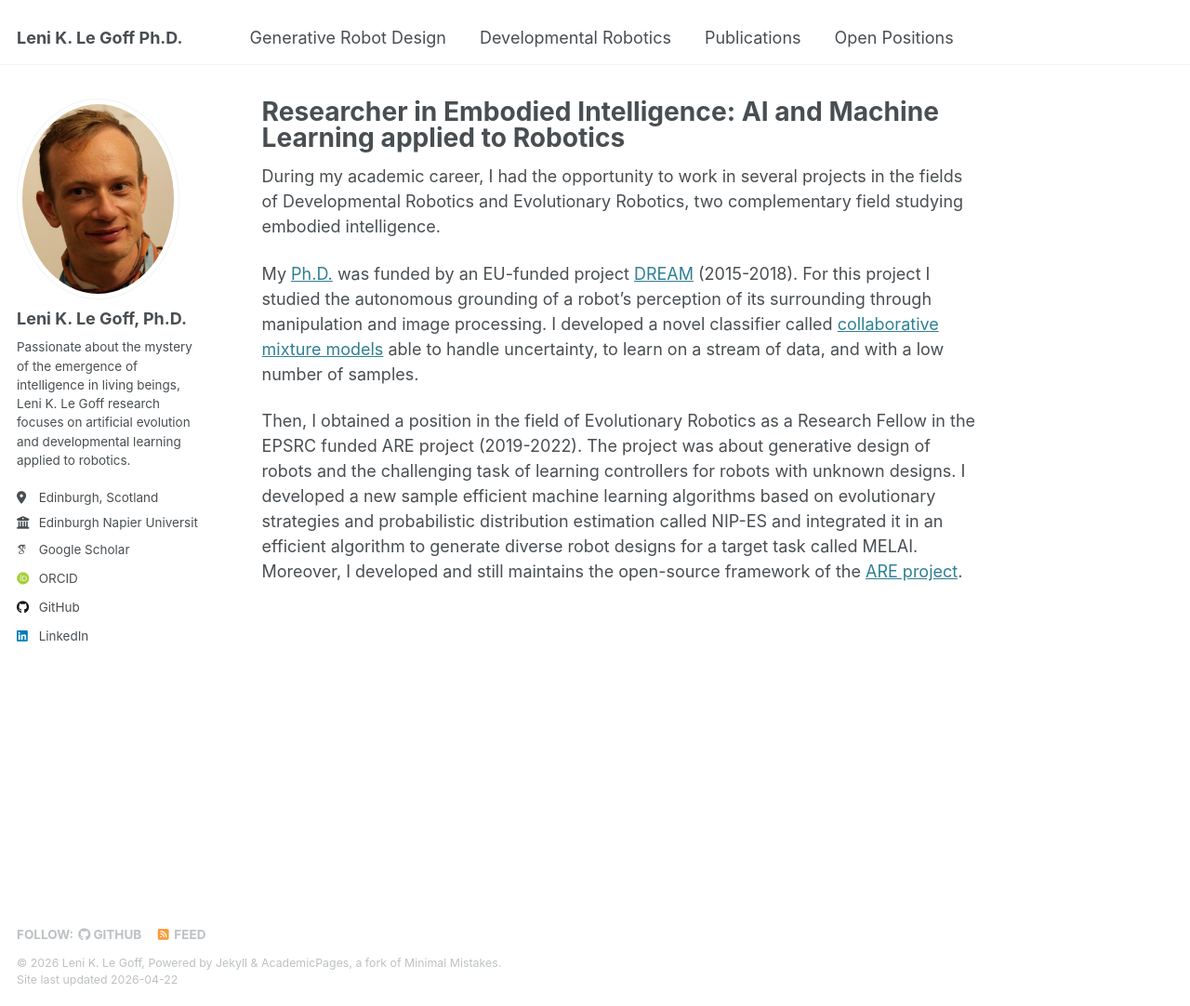
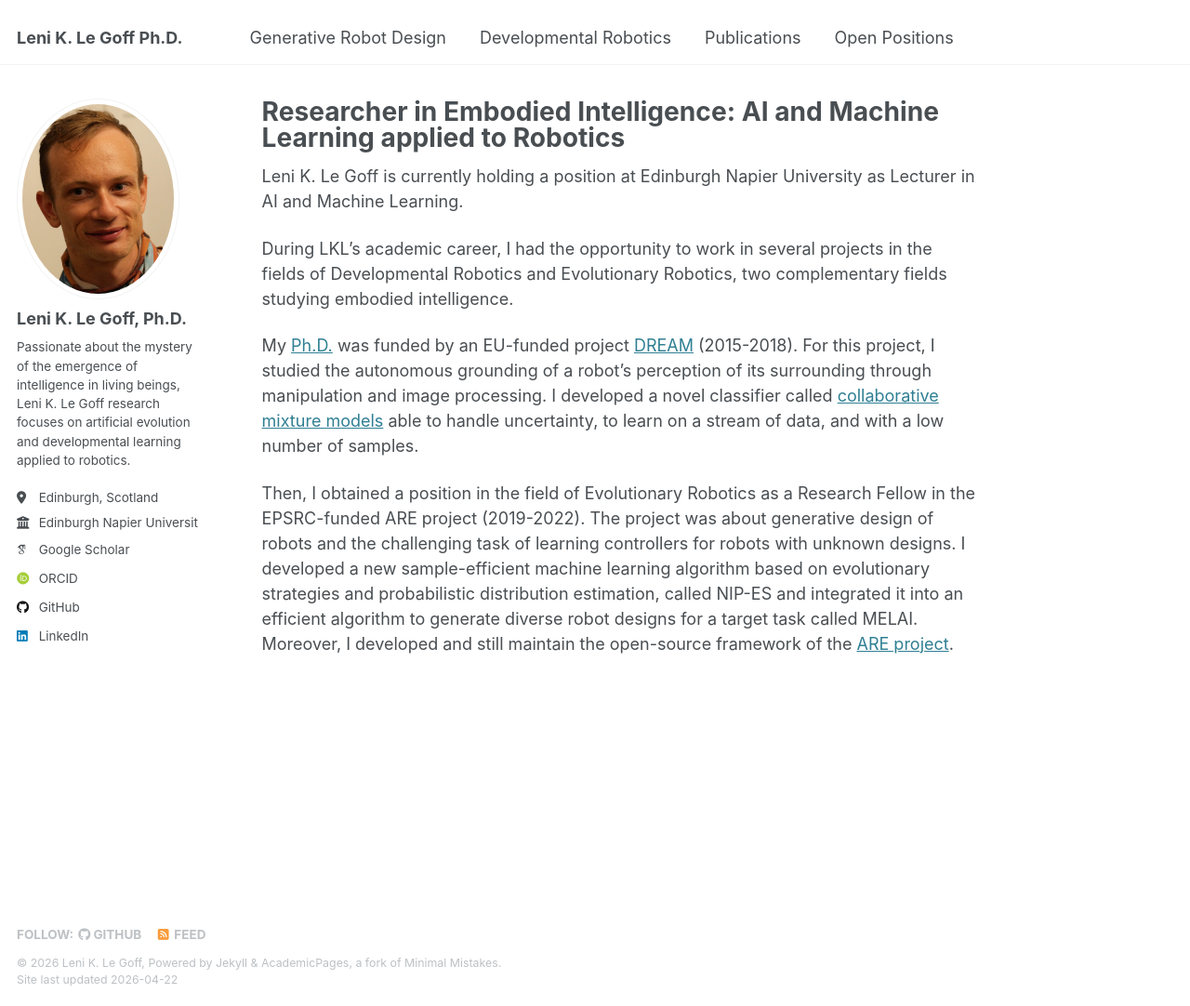
Before and after one commit to LeniLeGoff/lenilegoff.github.io, a Jekyll site: the page built from _pages/about.md, in a window 1280 px wide and 1082 px high. Shown: the whole window at 93% size. Built offline with Jekyll 4.4.1, drawn with Linux system fonts in a browser that asks for light colours; some web fonts are replaced.

Commit message:
Refine about page content for clarity and accuracy
Corrected grammatical errors and improved clarity in the description of academic career and projects.

```diff
--- a/_pages/about.md
+++ b/_pages/about.md
@@ -7,9 +7,11 @@ redirect_from:
   - /about.html
 ---
 
-During my academic career, I had the opportunity to work in several projects in the fields of Developmental Robotics and Evolutionary Robotics, two complementary field studying embodied intelligence.
+Leni K. Le Goff is currently holding a position at Edinburgh Napier University as Lecturer in AI and Machine Learning.
+
+During LKL's academic career, I had the opportunity to work in several projects in the fields of Developmental Robotics and Evolutionary Robotics, two complementary fields studying embodied intelligence.
 
 My [Ph.D.](https://theses.hal.science/tel-02101369/) was funded by an EU-funded project [DREAM](https://dream.isir.upmc.fr) (2015-2018).
-For this project I studied the autonomous grounding of a robot's perception of its surrounding through manipulation and image processing. I developed a novel classifier called [collaborative mixture models](https://www.github.com/LeniLeGoff/CMM_Lib) able to handle uncertainty, to learn on a stream of data, and with a low number of samples.
+For this project, I studied the autonomous grounding of a robot's perception of its surrounding through manipulation and image processing. I developed a novel classifier called [collaborative mixture models](https://www.github.com/LeniLeGoff/CMM_Lib) able to handle uncertainty, to learn on a stream of data, and with a low number of samples.
 
-Then, I obtained a position in the field of Evolutionary Robotics as a Research Fellow in the EPSRC funded ARE project (2019-2022). The project was about generative design of robots and the challenging task of learning controllers for robots with unknown designs. I developed a new sample efficient machine learning algorithms based on evolutionary strategies and probabilistic distribution estimation called NIP-ES and integrated it in an efficient algorithm to generate diverse robot designs for a target task called MELAI. Moreover, I developed and still maintains the open-source framework of the [ARE project](https://www.github.com/AutonomousRoboticEvolution/AREFramework).
+Then, I obtained a position in the field of Evolutionary Robotics as a Research Fellow in the EPSRC-funded ARE project (2019-2022). The project was about generative design of robots and the challenging task of learning controllers for robots with unknown designs. I developed a new sample-efficient machine learning algorithm based on evolutionary strategies and probabilistic distribution estimation, called NIP-ES and integrated it into an efficient algorithm to generate diverse robot designs for a target task called MELAI. Moreover, I developed and still maintain the open-source framework of the [ARE project](https://www.github.com/AutonomousRoboticEvolution/AREFramework).
```
